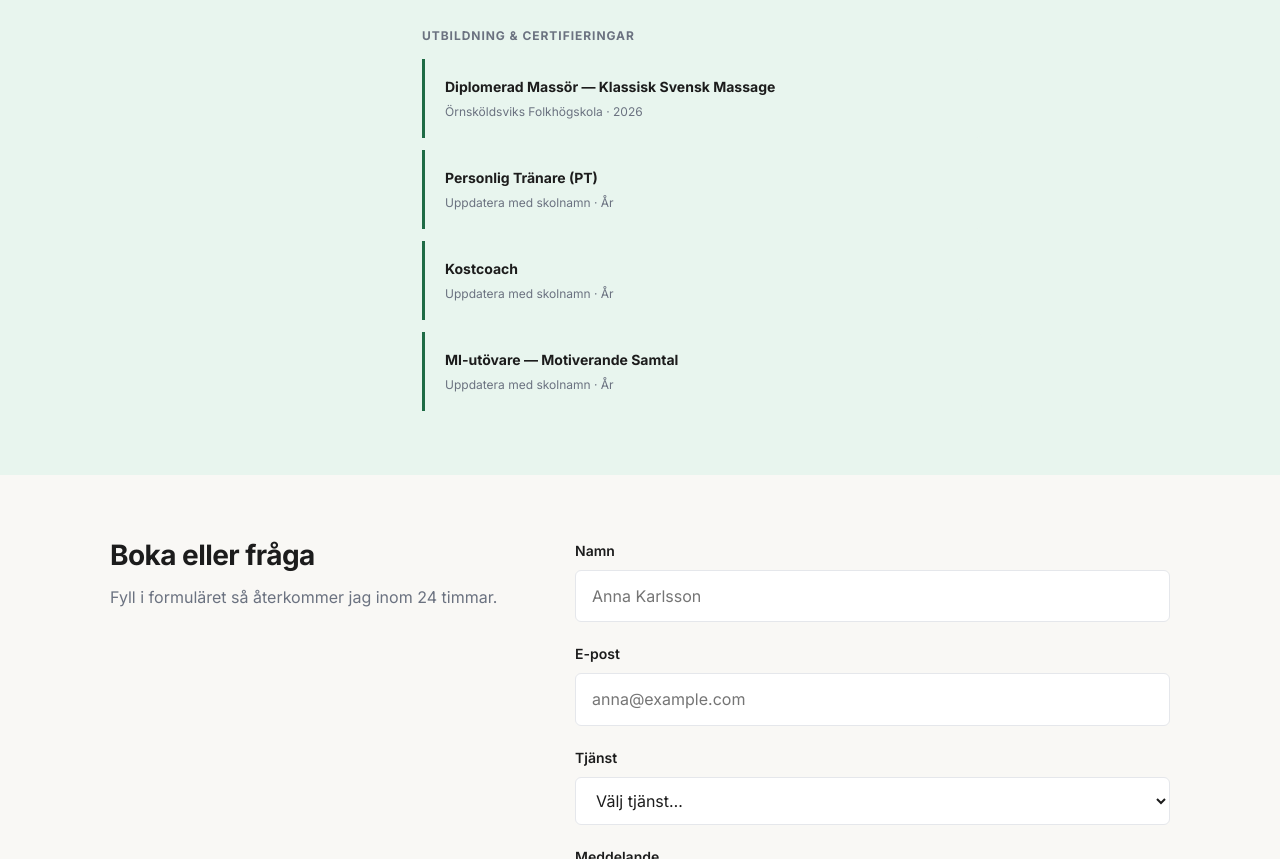
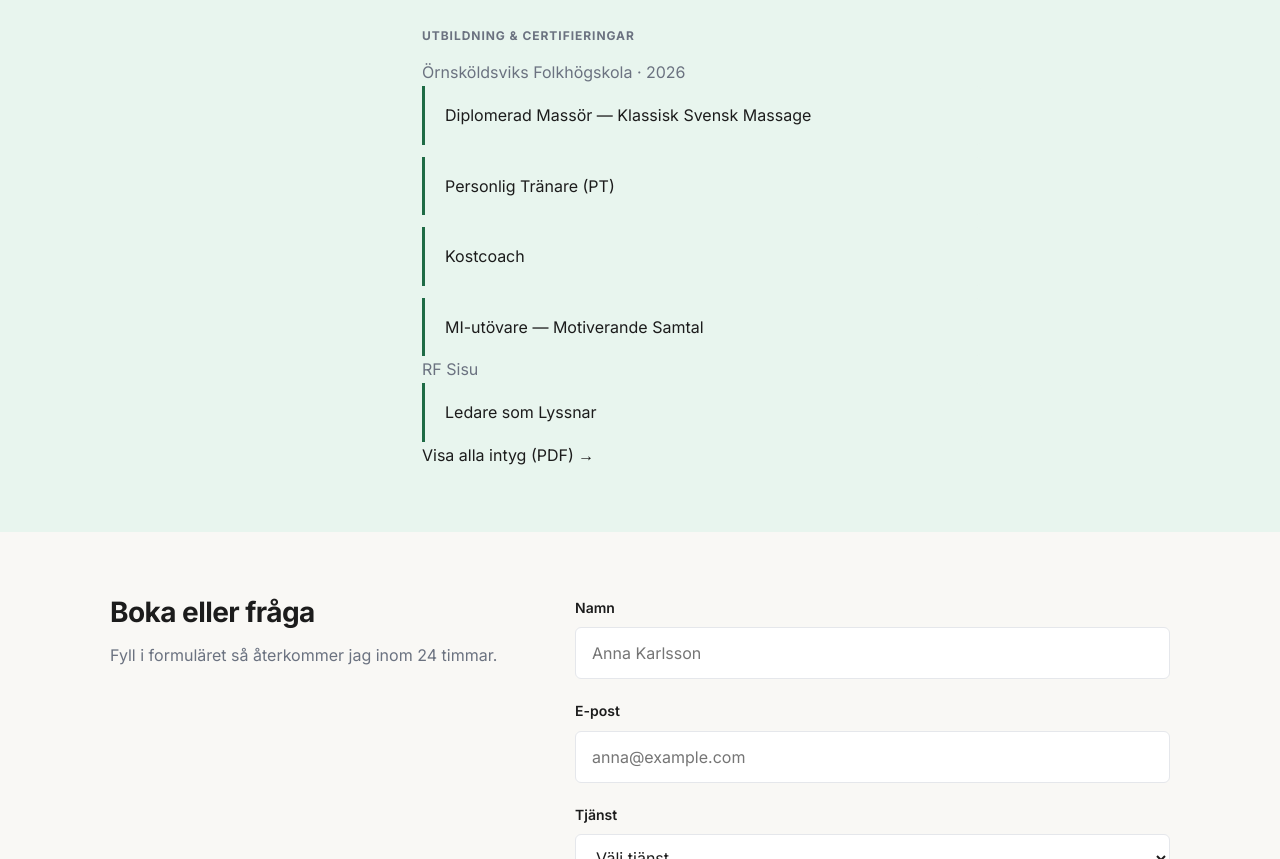
Before and after one commit to kingli6/halsopulsen, a plain HTML site: page index.html in a window 1280 px wide. Shown: the part 4360-5219 px from the top of the page. Drawn offline with Linux system fonts and the light colour scheme.

Commit message:
Refactor certification section in index.html

```diff
--- a/index.html
+++ b/index.html
@@ -800,36 +800,50 @@
           ============================================================ -->
           <div class="certs">
             <h3 class="certs-title" data-sv="Utbildning & Certifieringar" data-en="Education & Certifications">Utbildning & Certifieringar</h3>
+
+            <!-- School 1 -->
+            <div class="cert-school-group">
+              <p class="cert-school-name">Örnsköldsviks Folkhögskola · 2026</p>
               <ul class="certs-list">
                 <li class="cert-item">
-                <div class="cert-main">
-                  <strong data-sv="Diplomerad Massör — Klassisk Svensk Massage" data-en="Certified Massage Therapist — Classical Swedish Massage">Diplomerad Massör — Klassisk Svensk Massage</strong>
-                  <span class="cert-school" data-sv="Örnsköldsviks Folkhögskola · 2026" data-en="Örnsköldsvik Folk High School · 2026">Örnsköldsviks Folkhögskola · 2026</span>
-                </div>
-                <!-- <a href="certificates/massage.pdf" target="_blank" rel="noopener" class="cert-link" data-sv="Visa intyg →" data-en="View certificate →">Visa intyg →</a> -->
+                  <span data-sv="Diplomerad Massör — Klassisk Svensk Massage" data-en="Certified Massage Therapist — Classical Swedish Massage">Diplomerad Massör — Klassisk Svensk Massage</span>
                 </li>
                 <li class="cert-item">
-                <div class="cert-main">
-                  <strong data-sv="Personlig Tränare (PT)" data-en="Personal Trainer (PT)">Personlig Tränare (PT)</strong>
-                  <span class="cert-school" data-sv="Uppdatera med skolnamn · År" data-en="Update with school name · Year">Uppdatera med skolnamn · År</span>
-                </div>
-                <!-- <a href="certificates/pt.pdf" target="_blank" rel="noopener" class="cert-link" data-sv="Visa intyg →" data-en="View certificate →">Visa intyg →</a> -->
+                  <span data-sv="Personlig Tränare (PT)" data-en="Personal Trainer (PT)">Personlig Tränare (PT)</span>
                 </li>
                 <li class="cert-item">
-                <div class="cert-main">
-                  <strong data-sv="Kostcoach" data-en="Nutrition Coach">Kostcoach</strong>
-                  <span class="cert-school" data-sv="Uppdatera med skolnamn · År" data-en="Update with school name · Year">Uppdatera med skolnamn · År</span>
-                </div>
-                <!-- <a href="certificates/kost.pdf" target="_blank" rel="noopener" class="cert-link" data-sv="Visa intyg →" data-en="View certificate →">Visa intyg →</a> -->
+                  <span data-sv="Kostcoach" data-en="Nutrition Coach">Kostcoach</span>
                 </li>
                 <li class="cert-item">
-                <div class="cert-main">
-                  <strong data-sv="MI-utövare — Motiverande Samtal" data-en="MI Practitioner — Motivational Interviewing">MI-utövare — Motiverande Samtal</strong>
-                  <span class="cert-school" data-sv="Uppdatera med skolnamn · År" data-en="Update with school name · Year">Uppdatera med skolnamn · År</span>
-                </div>
-                <!-- <a href="certificates/mi.pdf" target="_blank" rel="noopener" class="cert-link" data-sv="Visa intyg →" data-en="View certificate →">Visa intyg →</a> -->
+                  <span data-sv="MI-utövare — Motiverande Samtal" data-en="MI Practitioner — Motivational Interviewing">MI-utövare — Motiverande Samtal</span>
                 </li>
               </ul>
+            </div>
+
+            <!-- School 2 -->
+            <div class="cert-school-group">
+              <p class="cert-school-name">RF Sisu</p>
+              <ul class="certs-list">
+                <li class="cert-item">
+                  <span data-sv="Ledare som Lyssnar" data-en="The Listening Leader">Ledare som Lyssnar</span>
+                </li>
+              </ul>
+            </div>
+
+            <!-- ============================================================
+              PDF LINK — replace # with your actual PDF path, e.g.:
+              href="certificates/diplomas.pdf"
+              If you upload to GitHub: put the PDF in a certificates/ folder
+            ============================================================ -->
+            <a
+              href="#"
+              target="_blank"
+              rel="noopener"
+              class="certs-pdf-link"
+              data-sv="Visa alla intyg (PDF) →"
+              data-en="View all certificates (PDF) →"
+              >Visa alla intyg (PDF) →</a
+            >
           </div>
         </div>
       </div>
```
Lines whose indentation alone changed are shown as unchanged.
